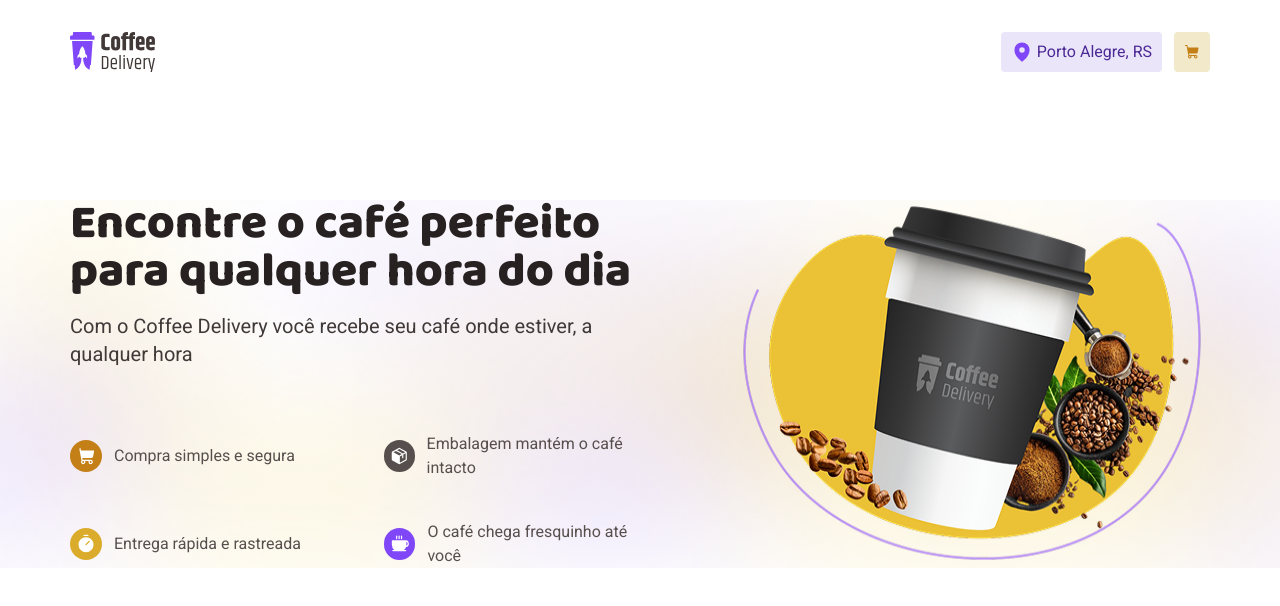
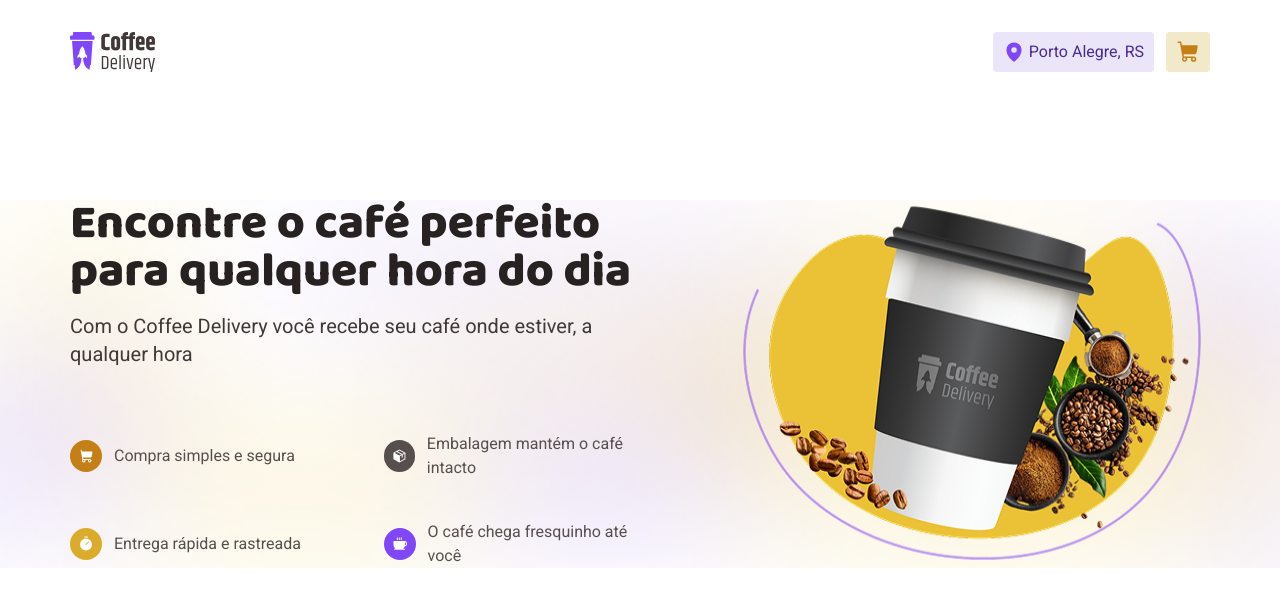
Before and after one commit to luksquitos/ignite-coffee, a React (Vite) app: page / in a window 1280 px wide. Shown: the top 606 px of the page. Built offline with nearby package versions, Linux system fonts and the light colour scheme.

Commit message:
fix: icons from header and options

```diff
--- a/src/components/shared/header.tsx
+++ b/src/components/shared/header.tsx
@@ -1,19 +1,18 @@
-import igniteLogo from "../../assets/logo.svg"
-import { MapPinIcon, ShoppingCartIcon } from "@phosphor-icons/react"
+import { MapPinIcon, ShoppingCartIcon } from '@phosphor-icons/react'
+import igniteLogo from '../../assets/logo.svg'
 
-
-export function Header(){
-  //TODO Implementar balão flutuante que indica quantos itens o usuário tem no carrinho.
+export function Header() {
+  // TODO Implementar balão flutuante que indica quantos itens o usuário tem no carrinho.
   return (
     <div className="py-8 flex items-center justify-between centered-box">
       <img src={igniteLogo} alt="#" />
       <div className="flex gap-3">
         <button className="bg-purple-light flex items-center gap-1 rounded px-[10px] py-2 text-purple-dark font-bold">
-          <MapPinIcon weight="fill" className="text-purple" size={22}/>
+          <MapPinIcon weight="fill" className="text-purple" size={22} />
           Porto Alegre, RS
         </button>
         <button className="bg-yellow-light rounded px-[10px] py-2">
-          <ShoppingCartIcon weight="fill" className="text-yellow-dark"/>
+          <ShoppingCartIcon weight="fill" className="text-yellow-dark text-2xl" />
         </button>
       </div>
     </div>
--- a/src/pages/home.tsx
+++ b/src/pages/home.tsx
@@ -13,7 +13,7 @@
     <div className="flex items-center gap-3">
       {/* FIXME O icone dentro do círculo está estranho */}
       <IconComponent
-        className={`${backgroundColor} size-8 p-1.5 rounded-full text-white`}
+        className={`${backgroundColor} size-8 rounded-full text-white p-2`}
         weight="fill"
       />
       <p className="text-base-text">{text}</p>
```
